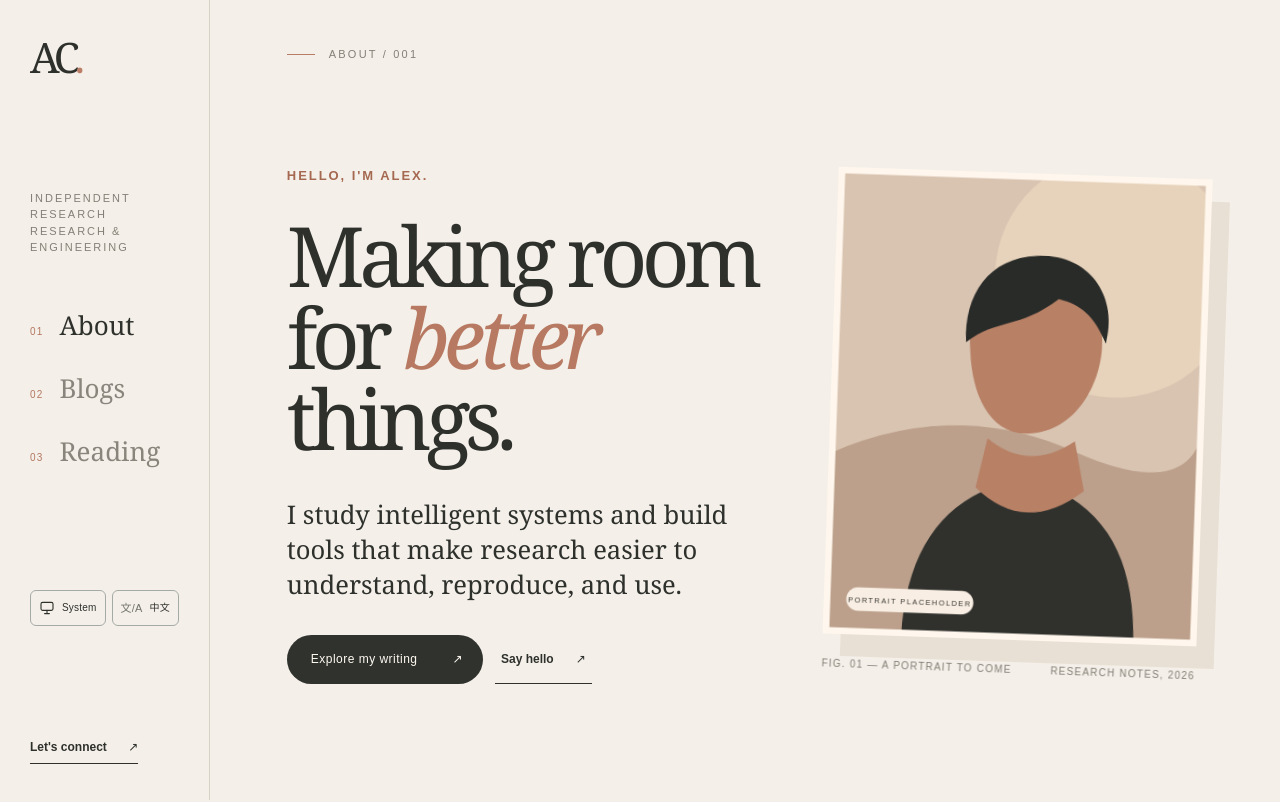
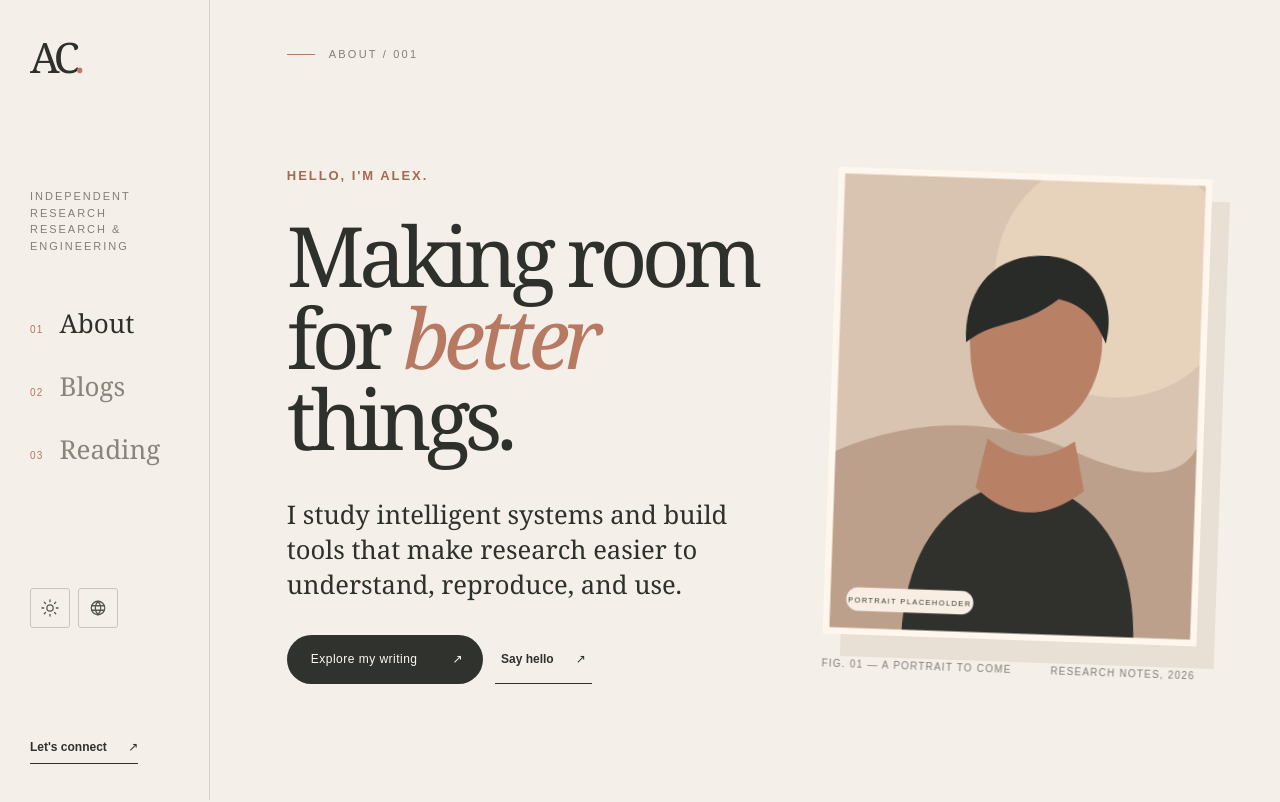
Before and after one commit to yyccbb/personal-site, a Nuxt app: page / in a window 1280 px wide. Shown: the top 802 px of the page. Built offline with nearby package versions, Linux system fonts and the light colour scheme.

Commit message:
Simplify appearance controls and strengthen dark card shadows

```diff
--- a/app/assets/css/main.css
+++ b/app/assets/css/main.css
@@ -441,7 +441,7 @@ button {
   flex-wrap:wrap;
   gap:8px
 }
-.filter-button {
+.filter-button,.preference-button {
   display:inline-flex;
   align-items:center;
   gap:14px;
@@ -450,11 +450,12 @@ button {
   background:transparent;
   color:var(--tone-55574f);
   padding:11px 15px;
+  min-height:40px;
   font-size:12px;
   cursor:pointer;
   transition:background .2s,color .2s,border-color .2s
 }
-.filter-button:hover {
+.filter-button:hover,.preference-button:hover {
   background:var(--tone-e8e0d4);
   border-color:var(--tone-b77961)
 }
@@ -800,7 +801,7 @@ button {
   --tone-cbc4b8: #485745;
   --tone-ccc6bb: #415140;
   --tone-cfc8bb: #3d493c;
-  --tone-d3c4b4: #151c15;
+  --tone-d3c4b4: #61755d;
   --tone-d6d0c5: #3c493d;
   --tone-d7d0c5: #3c493d;
   --tone-d7d1c6: #3d463d;
@@ -842,7 +843,7 @@ button {
     --tone-cbc4b8: #485745;
     --tone-ccc6bb: #415140;
     --tone-cfc8bb: #3d493c;
-    --tone-d3c4b4: #151c15;
+    --tone-d3c4b4: #61755d;
     --tone-d6d0c5: #3c493d;
     --tone-d7d0c5: #3c493d;
     --tone-d7d1c6: #3d463d;
@@ -857,13 +858,6 @@ button {
 .site-rail {
   gap: 18px;
 }
-.site-rail .site-preferences {
-  gap: 6px;
-}
-.site-rail .preference-button {
-  font-size: 10px;
-  padding: 8px;
-}
 @media (max-width: 760px) {
   .site-rail {
     flex-wrap: wrap;
--- a/app/assets/css/preferences.css
+++ b/app/assets/css/preferences.css
@@ -1,10 +1,15 @@
 :root { color-scheme: light; }
 :root[data-theme="dark"] { color-scheme: dark; }
 .site-preferences { display: flex; flex-wrap: wrap; align-items: center; gap: 8px; }
-.preference-button { display: inline-flex; justify-content: center; align-items: center; gap: 7px; min-height: 36px; padding: 8px 11px; border: 1px solid var(--control-border, #a3aba4); border-radius: 6px; background: var(--control-bg, transparent); color: var(--control-fg, inherit); font-family: Arial, "PingFang SC", "Microsoft YaHei", sans-serif; font-size: 11px; line-height: 1.2; letter-spacing: .02em; white-space: nowrap; cursor: pointer; transition: background .2s, transform .2s; }
-.preference-button:hover { background: var(--control-hover, #82938326); transform: translateY(-1px); }
-.preference-button svg { width: 16px; height: 16px; fill: none; stroke: currentColor; stroke-width: 1.4; stroke-linecap: round; stroke-linejoin: round; }
-.language-button > span:first-child { font-size: 11px; opacity: .65; }
+.preference-button { justify-content: center; width: 40px; height: 40px; padding: 10px; }
+.preference-button svg { width: 18px; height: 18px; fill: none; stroke: currentColor; stroke-width: 1.4; stroke-linecap: round; stroke-linejoin: round; }
+.preference-button .theme-icon-dark { display: none; }
+:root[data-theme="dark"] .preference-button .theme-icon-light { display: none; }
+:root[data-theme="dark"] .preference-button .theme-icon-dark { display: block; }
+@media (prefers-color-scheme: dark) {
+  :root:not([data-theme]) .preference-button .theme-icon-light { display: none; }
+  :root:not([data-theme]) .preference-button .theme-icon-dark { display: block; }
+}
 :focus-visible { outline: 2px solid var(--focus-color, #719786); outline-offset: 5px; }
 html[lang="zh-CN"] h1, html[lang="zh-CN"] h2, html[lang="zh-CN"] h3 { letter-spacing: .01em; line-height: 1.22; font-family: "Songti SC", "Noto Serif CJK SC", "STSong", Georgia, serif; }
 html[lang="zh-CN"] p { line-height: 1.8; }
--- a/app/components/SitePreferences.vue
+++ b/app/components/SitePreferences.vue
@@ -1,16 +1,16 @@
 <script setup lang="ts">
-const { theme, locale, t, cycleTheme, toggleLanguage } = useSitePreferences()
-const themeLabel = computed(() => t(theme.value === 'system' ? 'System' : theme.value === 'light' ? 'Light' : 'Dark'))
+const { locale, t, toggleTheme, toggleLanguage } = useSitePreferences()
+const languageLabel = computed(() => t(locale.value === 'en' ? 'Switch to Chinese' : 'Switch to English'))
 </script>
 
 <template>
   <div class="site-preferences" :aria-label="t('Site preferences')">
-    <button type="button" class="preference-button" :aria-label="`${t('Change color mode')}: ${themeLabel}`" :title="t('Cycle System, Light, and Dark')" @click="cycleTheme">
-      <svg v-if="theme === 'system'" aria-hidden="true" viewBox="0 0 20 20"><rect x="2.5" y="3" width="15" height="10" rx="2" /><path d="M7 17h6M10 13v4" /></svg>
-      <svg v-else-if="theme === 'light'" aria-hidden="true" viewBox="0 0 20 20"><circle cx="10" cy="10" r="3.5" /><path d="M10 1v2M10 17v2M1 10h2M17 10h2M3.6 3.6 5 5M15 15l1.4 1.4M3.6 16.4 5 15M15 5l1.4-1.4" /></svg>
-      <svg v-else aria-hidden="true" viewBox="0 0 20 20"><path d="M17.5 11.6A7.5 7.5 0 0 1 8.4 2.5 7.5 7.5 0 1 0 17.5 11.6Z" /></svg>
-      <span>{{ themeLabel }}</span>
+    <button type="button" class="preference-button" :aria-label="t('Toggle light and dark mode')" :title="t('Toggle light and dark mode')" @click="toggleTheme">
+      <svg class="theme-icon-light" aria-hidden="true" viewBox="0 0 20 20"><circle cx="10" cy="10" r="3.5" /><path d="M10 1v2M10 17v2M1 10h2M17 10h2M3.6 3.6 5 5M15 15l1.4 1.4M3.6 16.4 5 15M15 5l1.4-1.4" /></svg>
+      <svg class="theme-icon-dark" aria-hidden="true" viewBox="0 0 20 20"><path d="M17.5 11.6A7.5 7.5 0 0 1 8.4 2.5 7.5 7.5 0 1 0 17.5 11.6Z" /></svg>
     </button>
-    <button type="button" class="preference-button language-button" :aria-label="t('Switch site language')" :title="locale === 'en' ? '切换为中文' : 'Switch to English'" @click="toggleLanguage"><span aria-hidden="true">文/A</span><span>{{ locale === 'en' ? '中文' : 'English' }}</span></button>
+    <button type="button" class="preference-button language-button" :aria-label="languageLabel" :title="languageLabel" @click="toggleLanguage">
+      <svg aria-hidden="true" viewBox="0 0 20 20"><circle cx="10" cy="10" r="7.5" /><path d="M2.9 7.5h14.2M2.9 12.5h14.2M10 2.5c4 4.5 4 10.5 0 15M10 2.5c-4 4.5-4 10.5 0 15" /></svg>
+    </button>
   </div>
 </template>
--- a/app/composables/useSitePreferences.ts
+++ b/app/composables/useSitePreferences.ts
@@ -14,7 +14,12 @@ export function useSitePreferences() {
     useCookie<SiteLanguage>('site-language', { readonly: true, watch: false }).value === 'zh' ? 'zh' : 'en',
   )
   const t = (key: string) => locale.value === 'zh' ? (chineseCopy[key] ?? key) : (englishCopy[key] ?? key)
-  const cycleTheme = () => { theme.value = theme.value === 'system' ? 'light' : theme.value === 'light' ? 'dark' : 'system' }
+  // System following is automatic; the button only toggles the rendered mode.
+  const toggleTheme = () => {
+    if (import.meta.client) {
+      theme.value = document.documentElement.dataset.theme === 'dark' ? 'light' : 'dark'
+    }
+  }
   const toggleLanguage = () => { locale.value = locale.value === 'en' ? 'zh' : 'en' }
-  return { theme, locale, t, cycleTheme, toggleLanguage }
+  return { theme, locale, t, toggleTheme, toggleLanguage }
 }
--- a/app/content/translations.ts
+++ b/app/content/translations.ts
@@ -36,6 +36,9 @@ export const chineseCopy: Record<string, string> = {
   "Dark": "深色",
   "Site preferences": "网站偏好",
   "Change color mode": "切换显示模式",
+  "Toggle light and dark mode": "切换浅色和深色模式",
+  "Switch to Chinese": "切换为中文",
+  "Switch to English": "切换为英语",
   "Cycle System, Light, and Dark": "依次切换系统、浅色和深色",
   "Switch site language": "切换网站语言",
   "Main navigation": "主导航",
--- a/app/plugins/preferences.client.ts
+++ b/app/plugins/preferences.client.ts
@@ -6,6 +6,10 @@ export default defineNuxtPlugin(() => {
     document.documentElement.dataset.theme = resolved
     document.documentElement.style.colorScheme = resolved
   }
-  watch(theme, applyTheme, { immediate: true })
-  media.addEventListener('change', applyTheme)
+  watch(theme, applyTheme, { immediate: true, flush: 'sync' })
+  media.addEventListener('change', () => {
+    // A system appearance change resumes automatic following after a toggle.
+    theme.value = 'system'
+    applyTheme()
+  })
 })
```
Also changed, not shown: 1 other file (tests, documents, lock files or other folders).
